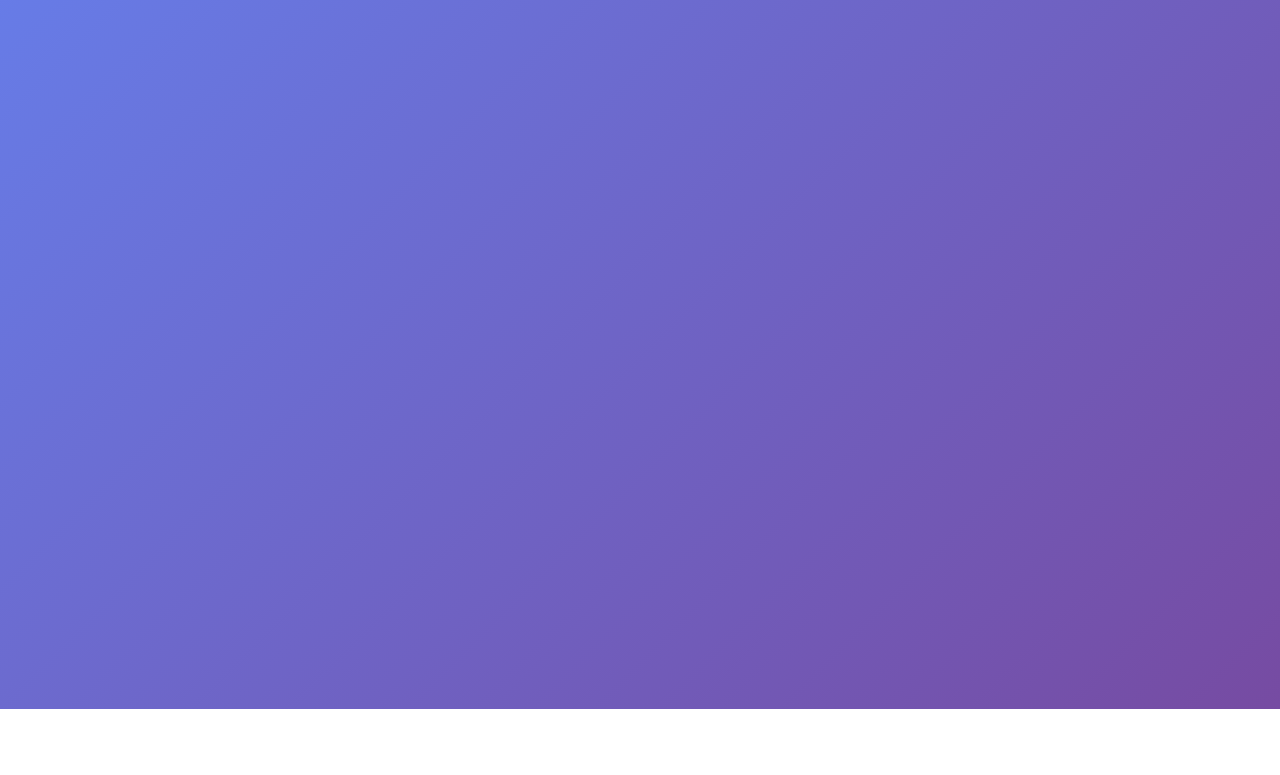
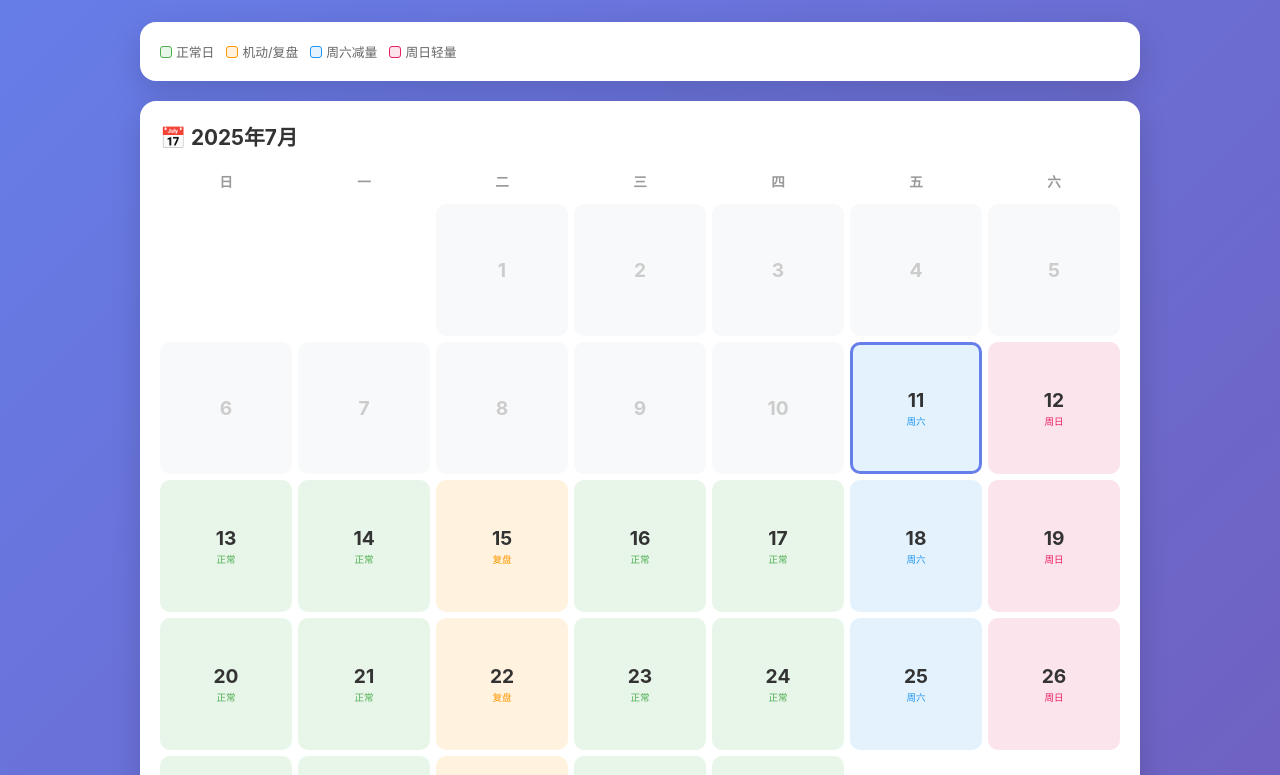
Before and after one commit to tantanxixi299/summer-homework-calendar, a plain HTML site: page index.html in a window 1280 px wide. Shown: the part 91-866 px from the top of the page. Before the commit the page ends 800 px from the top, so only its background shows below. Drawn offline with Linux system fonts and the light colour scheme.

Commit message:
修复引号冲突导致JS无法执行

```diff
--- a/index.html
+++ b/index.html
@@ -346,7 +346,7 @@ const dayData = {
     {s:"english", icon:"🇬🇧", text:"一起作业线上打卡"},
     {s:"daily", icon:"📚", text:"阅读智能打卡 20分钟"},
     {s:"daily", icon:"🤸", text:"跳绳打卡"},
-    {s:"note", icon:"🎨", text:"本周重点：古诗配画 / 手抄报 — 选定古诗或主题"我的暑期生活""},
+    {s:"note", icon:"🎨", text:"本周重点：古诗配画 / 手抄报 — 选定古诗或主题「我的暑期生活」"},
   ]},
   "8/4": { type:"normal", label:"周二", tasks:[
     {s:"chinese", icon:"✏️", text:"练字帖 第39-40页"},
```
